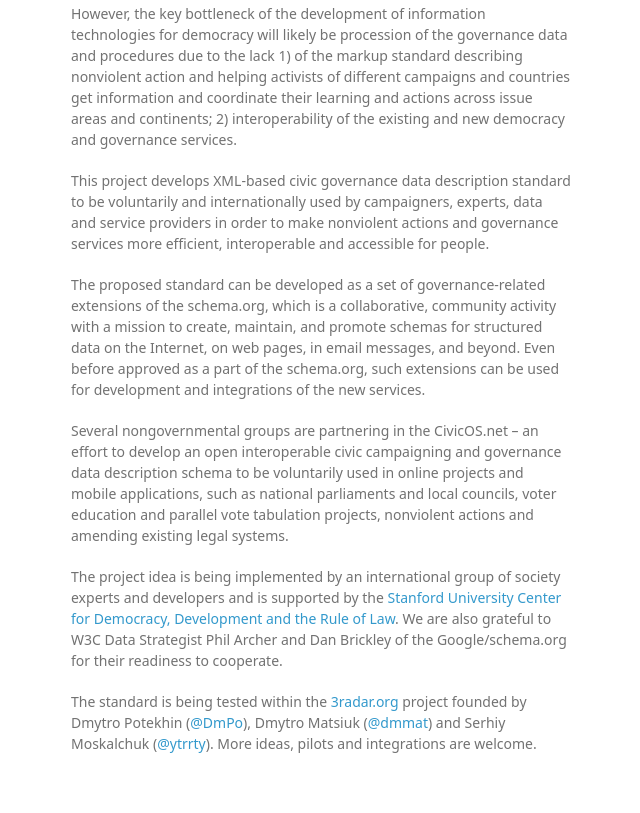
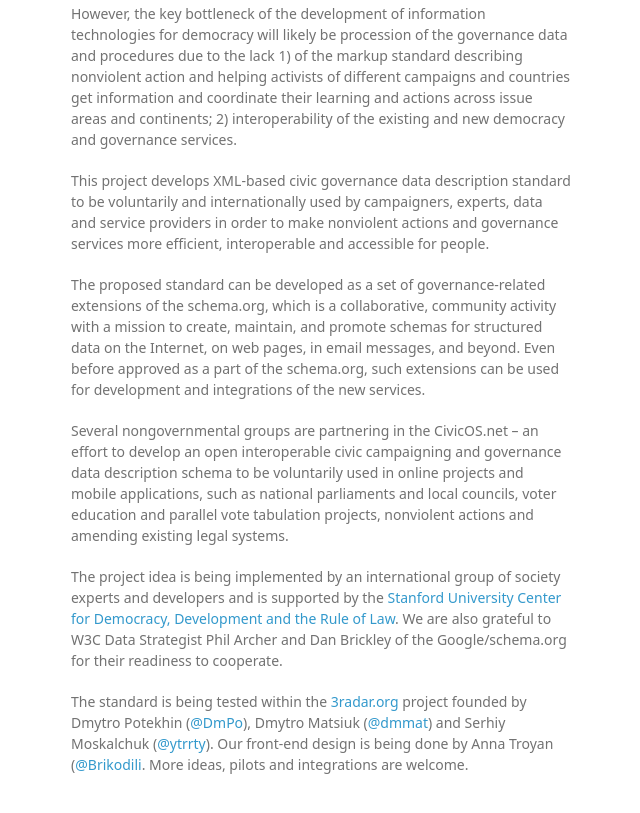
Before and after one commit to DmPo/CivicOS, a plain HTML site: page index.html in a window 1280 px wide. Shown: the part 743-1556 px from the top of the page, without its empty margins (499-1139 px from the left). Drawn offline with Linux system fonts and the light colour scheme; a web font is replaced by a local one.

Commit message:
Update index.html

```diff
--- a/index.html
+++ b/index.html
@@ -48,7 +48,7 @@
 
 <p>The project idea is being implemented by an international group of society experts and developers and is supported by the <a href="http://cddrl.fsi.stanford.edu/">Stanford University Center for Democracy, Development and the Rule of Law</a>. We are also grateful to W3C Data Strategist Phil Archer and Dan Brickley of the Google/schema.org for their readiness to cooperate.</p>
 
-<p>The standard is being tested within the <a href="https://dmpo.github.io/3radar/">3radar.org</a> project founded by Dmytro Potekhin (<a href="https://github.com/DmPo" class="user-mention">@DmPo</a>), Dmytro Matsiuk (<a href="https://github.com/dmmat" class="user-mention">@dmmat</a>) and Serhiy Moskalchuk (<a href="https://github.com/ytrrty" class="user-mention">@ytrrty</a>). More ideas, pilots and integrations are welcome.</p>
+<p>The standard is being tested within the <a href="https://dmpo.github.io/3radar/">3radar.org</a> project founded by Dmytro Potekhin (<a href="https://github.com/DmPo" class="user-mention">@DmPo</a>), Dmytro Matsiuk (<a href="https://github.com/dmmat" class="user-mention">@dmmat</a>) and Serhiy Moskalchuk (<a href="https://github.com/ytrrty" class="user-mention">@ytrrty</a>). Our front-end design is being done by Anna Troyan (<a href="https://github.com/Brikodili" class="user-mention">@Brikodili</a>. More ideas, pilots and integrations are welcome.</p>
       </section>
       <footer>
         <p>This project is maintained by <a href="https://github.com/DmPo">DmPo</a></p>
```
